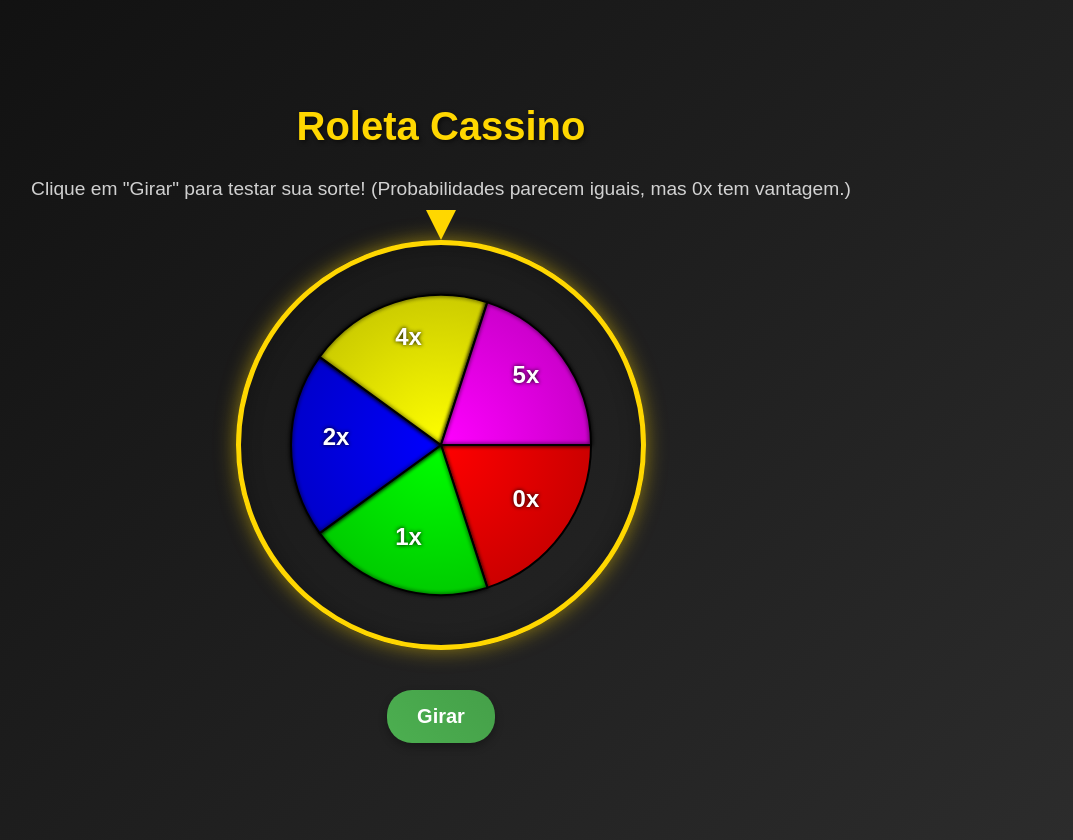
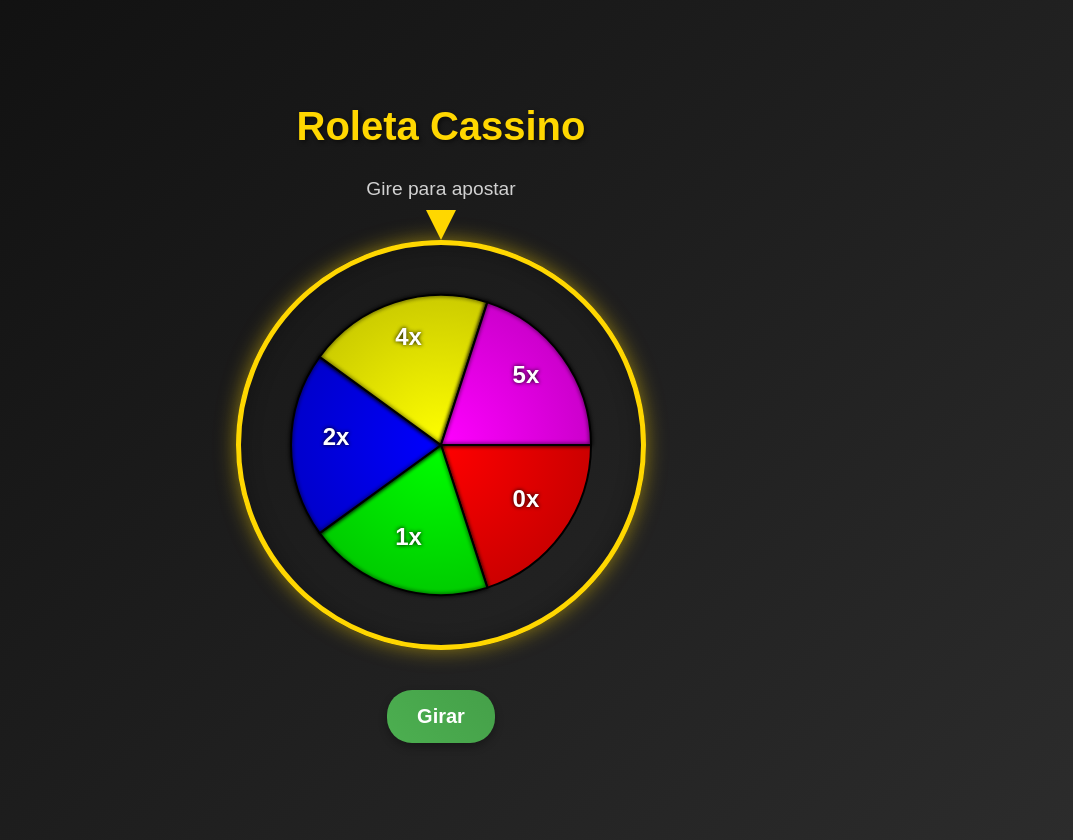
Before and after one commit to buzzingus22-prog/Spin_Wheel, a plain HTML site: page index.html in a window 1280 px wide. Shown: the whole page, without its empty margins (199-1272 px from the left). Drawn offline with Linux system fonts and the light colour scheme.

Commit message:
Update index.html

```diff
--- a/index.html
+++ b/index.html
@@ -84,7 +84,7 @@
 </head>
 <body>
     <h1>Roleta Cassino</h1>
-    <p>Clique em "Girar" para testar sua sorte! (Probabilidades parecem iguais, mas 0x tem vantagem.)</p>
+    <p>Gire para apostar</p>
     <div class="roulette-container">
         <div class="pointer"></div>
         <canvas id="roulette" width="400" height="400"></canvas>
```
